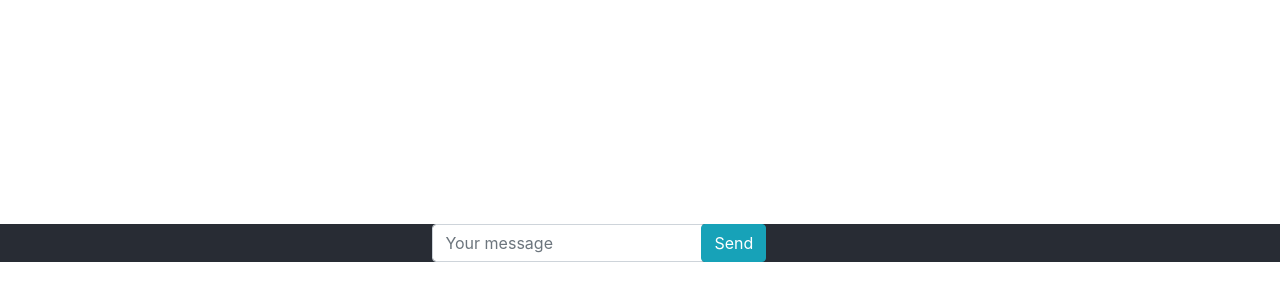
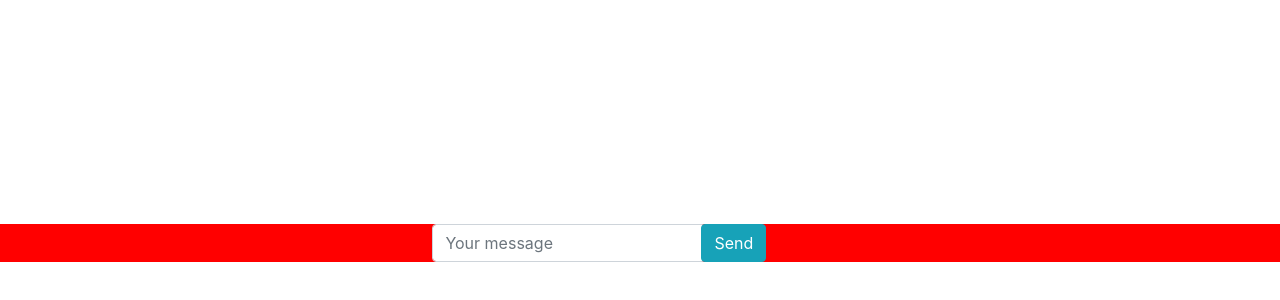
Before and after one commit to lisalund/DM2518Lab4, a React (Create React App) app: page / in a window 1280 px wide. Shown: the part 96-396 px from the top of the page. Built offline with nearby package versions, Linux system fonts and the light colour scheme.

Commit message:
some stuff

```diff
--- a/src/App.css
+++ b/src/App.css
@@ -1,6 +1,6 @@
 .App {
   text-align: center;
-  background-color: #282c34;
+  background-color: red;
   color: white;
 }
 
```
